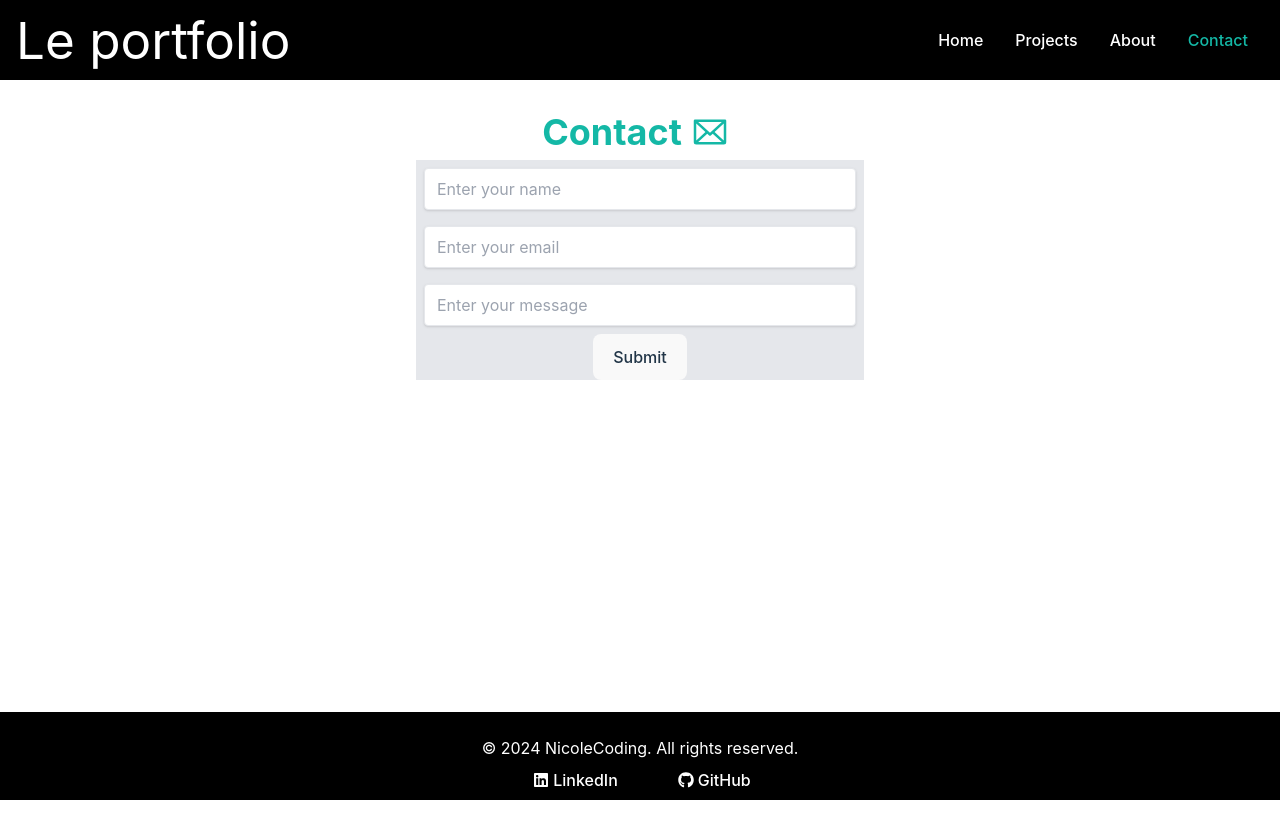
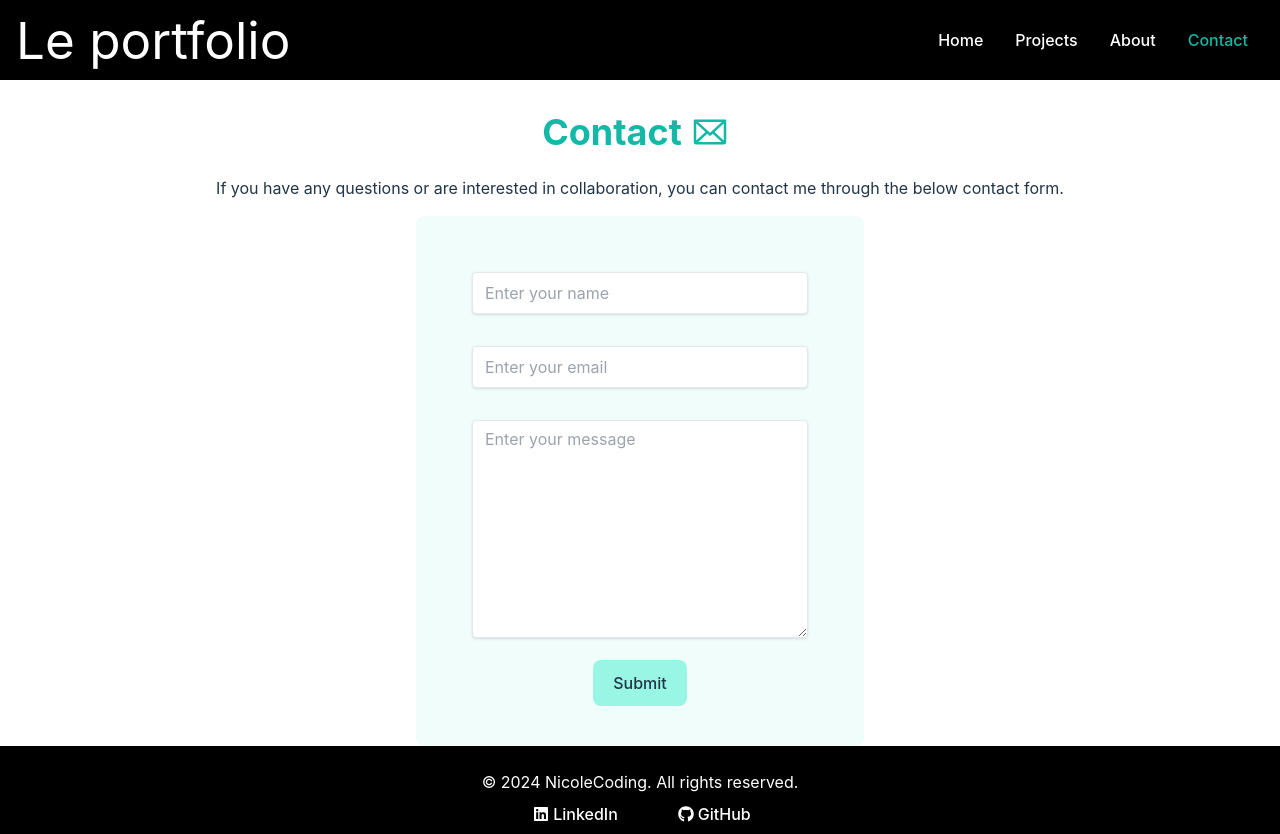
Before and after one commit to NicoleCoding/Portfolio-react, a React (Vite) app: page /contact in a window 1280 px wide. Before the commit the page ends 800 px from the top, so only its background shows below. Built offline with nearby package versions, Linux system fonts and the light colour scheme.

Commit message:
- Adjusted styling - Added textarea input

```diff
--- a/src/components/About.jsx
+++ b/src/components/About.jsx
@@ -15,7 +15,7 @@ export default function About() {
                 <p className="p-3 m-2 w-4/5">Bringing skills and enthusiasm to a dynamic team, where I can contribute to creating exceptional user experiences and innovative web solutions, is something I look forward to.
                     My goal is to work in a role, that allows me to combine my design capabilities with my technical knowledge to solve real-world problems and enhance user satisfaction.</p>
             </section>
-            <section className="relative bg-skills-background bg-no-repeat bg-cover mt-16 p-8">
+            <section className="relative bg-skills-background bg-no-repeat bg-cover mx-auto p-4 md:p-8 max-w-screen-sm sm:max-w-screen-md lg:max-w-screen-lg xl:max-w-screen-xl">
                 <div className="absolute inset-0 bg-black opacity-45"></div>
                 <div className="relative text-white z-10">
                     <p className="text-stroke-black text-stroke-1">Throughout my academic journey and through additional self-studies, I have developed a diverse skill set, which includes:</p>
--- a/src/components/Contact.jsx
+++ b/src/components/Contact.jsx
@@ -8,6 +8,7 @@ export default function Contact() {
                 <h2 className="font-bold text-4xl text-teal-500">Contact</h2>
                 <PiEnvelope className="text-teal-500 m-2" size={40}/>
             </div>
+            <p className="p-4">If you have any questions or are interested in collaboration, you can contact me through the below contact form.</p>
             <ContactForm></ContactForm>
         </section>
 
--- a/src/components/ContactForm.jsx
+++ b/src/components/ContactForm.jsx
@@ -20,7 +20,7 @@ export default function ContactForm() {
     }
 
     return (
-        <form className="bg-gray-200 max-w-md mx-auto" onSubmit={handleSubmit}>
+        <form className="bg-teal-50 max-w-md mx-auto p-10 rounded-lg" onSubmit={handleSubmit}>
             <Input
                 type="text"
                 name="name"
@@ -36,14 +36,14 @@ export default function ContactForm() {
                 placeholder="Enter your email"
             />
             <Input
-                type="text"
+                type="textarea"
                 name="message"
                 value={formData.message}
                 onChange={handleChange}
                 placeholder="Enter your message"
-                row={4}
+                rows={10}
             />
-            <button type="submit">Submit</button>
+            <button className="bg-teal-200" type="submit">Submit</button>
 
         </form>
 
--- a/src/components/Home.jsx
+++ b/src/components/Home.jsx
@@ -33,7 +33,6 @@ export default function Home() {
                     <p className="p-2 m-0">During my education, I gained skills in Content Management and SEO. Using HTML5 and SEO principles, I create strategies for high-ranking, visible websites.
                         I apply Information Architecture to make content clear and accessible, and I am proficient with WordPress and adaptable to other CMS platforms.
                     </p>
-
                 </section>
             </section>
 
--- a/src/components/Input.jsx
+++ b/src/components/Input.jsx
@@ -1,9 +1,20 @@
 import PropTypes from 'prop-types';
 
-export default function Input({ label, type = "text", name, value, onChange, placeholder, ...props}) {
+export default function Input({ label, type = "text", name, value, onChange, placeholder, rows, ...props}) {
     return (
-        <div className="max-w-md mx-auto p-2">
+        <div className="max-w-md mx-auto p-4">
             {label && <label className="text-gray-700 text-sm font-bold max-w-md mx-auto" htmlFor={name}>{label}</label>}
+            {type === "textarea" ? (
+                <textarea
+                    name={name.toLowerCase()}
+                    value={value}
+                    onChange={onChange}
+                    placeholder={placeholder}
+                    rows={rows}
+                    className="shadow appearance-none border rounded w-full py-2 px-3 text-gray-700 leading-tight focus:outline-none focus:shadow-outline"
+                    {...props}
+                />
+            ) : (
             <input
                 type={type}
                 name={name}
@@ -13,8 +24,9 @@ export default function Input({ label, type = "text", name, value, onChange, pla
                 className="shadow appearance-none border rounded w-full py-2 px-3 text-gray-700"
                 {...props}
             />
+            )}
         </div>
-    )
+    );
 
 }
 
@@ -25,4 +37,5 @@ Input.propTypes = {
     value: PropTypes.oneOfType([PropTypes.string, PropTypes.number]),
     onChange: PropTypes.func.isRequired,
     placeholder: PropTypes.string,
+    rows: PropTypes.number,
 }
```
